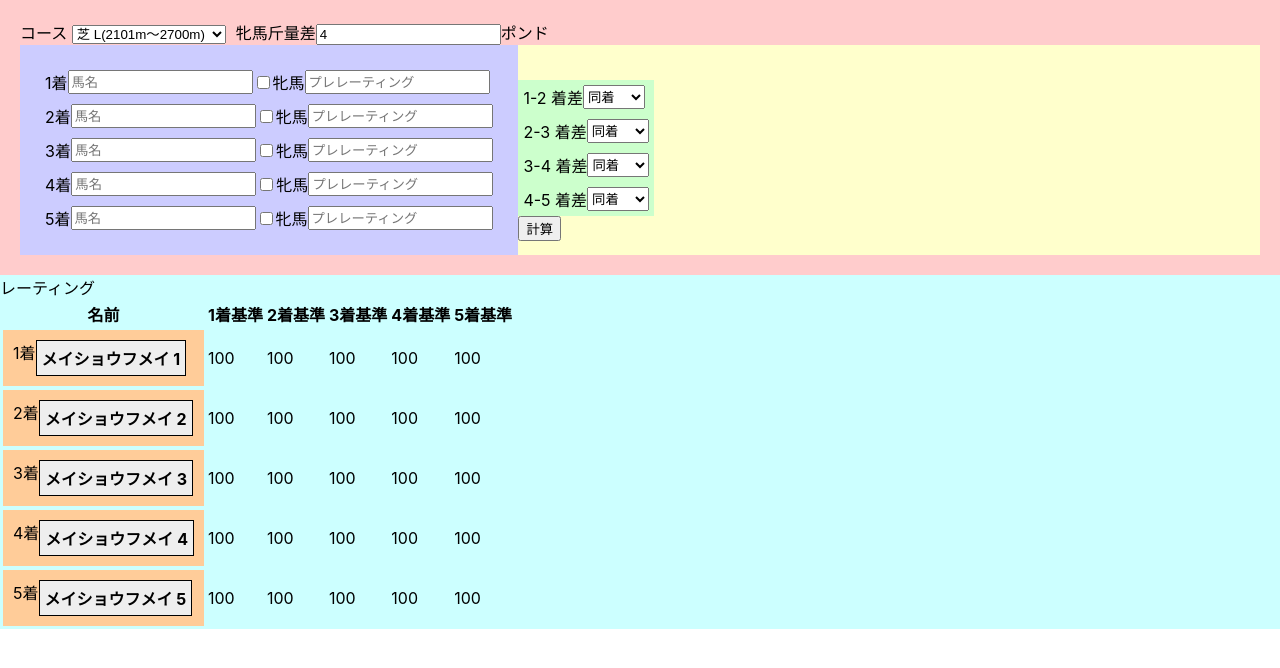
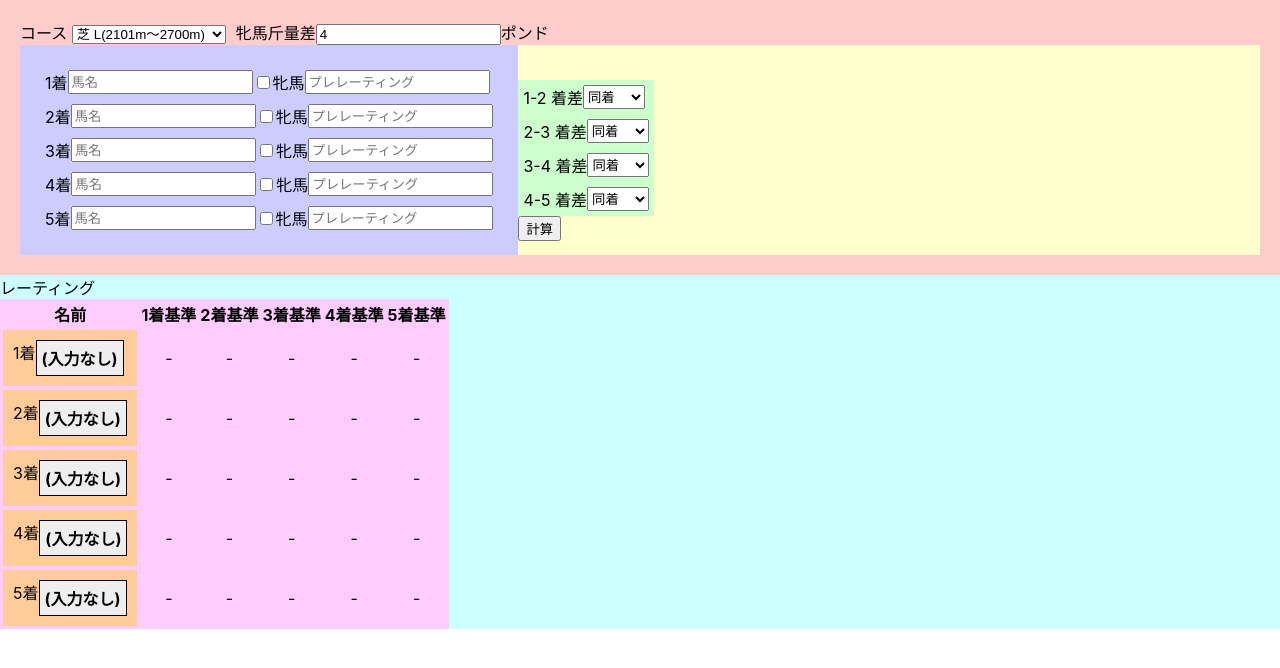
Before and after one commit to 0214sh7/horse-rating-calculator, a React (Create React App) app: page / in a window 1280 px wide. Shown: the top 668 px of the page. Built offline with nearby package versions, Linux system fonts and the light colour scheme.

Commit message:
レーティングの計算を実装

```diff
--- a/src/App.js
+++ b/src/App.js
@@ -3,9 +3,24 @@ import { OutputResult } from './components/outputHorse';
 import React, { useState } from "react";
 import './App.css';
 
+// TODO: handle any size
 // TODO: introduce MUI
 
 function App() {
+
+  const courseRatio = {
+    'tk':3,
+    'ts':2.5,
+    'tm':2,
+    'ti':1.75,
+    'tl':1.5,
+    'te':1,
+    'dk':3,
+    'ds':2.5,
+    'dm':2,
+    'di':1.5,
+    'dl':1,
+  }
 
   const initialSize = 5
   const [size, setSize] = useState(initialSize)
@@ -20,12 +35,78 @@ function App() {
     margin: '0'
   }
 
-  const [horse1, setHorse1] = useState({ ...initialHorse, id: 1 });
-  const [horse2, setHorse2] = useState({ ...initialHorse, id: 2 });
-  const [horse3, setHorse3] = useState({ ...initialHorse, id: 3 });
-  const [horse4, setHorse4] = useState({ ...initialHorse, id: 4 });
-  const [horse5, setHorse5] = useState({ ...initialHorse, id: 5 });
+  const [inputHorse1, setInputHorse1] = useState({ ...initialHorse, id: 1 });
+  const [inputHorse2, setInputHorse2] = useState({ ...initialHorse, id: 2 });
+  const [inputHorse3, setInputHorse3] = useState({ ...initialHorse, id: 3 });
+  const [inputHorse4, setInputHorse4] = useState({ ...initialHorse, id: 4 });
+  const [inputHorse5, setInputHorse5] = useState({ ...initialHorse, id: 5 });
 
+  const [outputHorse1, setOutputHorse1] = useState({ ...initialHorse, id: 1 });
+  const [outputHorse2, setOutputHorse2] = useState({ ...initialHorse, id: 2 });
+  const [outputHorse3, setOutputHorse3] = useState({ ...initialHorse, id: 3 });
+  const [outputHorse4, setOutputHorse4] = useState({ ...initialHorse, id: 4 });
+  const [outputHorse5, setOutputHorse5] = useState({ ...initialHorse, id: 5 });
+
+  var initialRating = []
+  for(var i=0;i<size;i++){
+    initialRating[i] = []
+    for(var j=0;j<size;j++){
+      initialRating[i][j] = '-'
+    }
+  }
+
+  const [newRating, setNewRating] = useState(initialRating);
+
+
+
+  const calculation = () => {
+
+    var distance = Array(size);
+
+    distance[0] = 0
+    distance[1] = distance[0] + Number(inputHorse2.margin)
+    distance[2] = distance[1] + Number(inputHorse3.margin)
+    distance[3] = distance[2] + Number(inputHorse4.margin)
+    distance[4] = distance[3] + Number(inputHorse5.margin)
+
+    var rating = []
+    for(var i=0;i<size;i++){
+      rating[i] = []
+    }
+
+    const ratio = courseRatio[course]
+
+    for(i=0;i<size;i++){
+      rating[i][0] = Number(inputHorse1.prerating) + (inputHorse1.isMare?Number(allowance):0) + ratio * (distance[0]-distance[i])
+      rating[i][1] = Number(inputHorse2.prerating) + (inputHorse2.isMare?Number(allowance):0) + ratio * (distance[1]-distance[i])
+      rating[i][2] = Number(inputHorse3.prerating) + (inputHorse3.isMare?Number(allowance):0) + ratio * (distance[2]-distance[i])
+      rating[i][3] = Number(inputHorse4.prerating) + (inputHorse4.isMare?Number(allowance):0) + ratio * (distance[3]-distance[i])
+      rating[i][4] = Number(inputHorse5.prerating) + (inputHorse5.isMare?Number(allowance):0) + ratio * (distance[4]-distance[i])
+    }
+
+    for(var j=0;j<size;j++){
+      if(inputHorse1.isMare){rating[0][j] -= Number(allowance)}
+      if(inputHorse2.isMare){rating[1][j] -= Number(allowance)}
+      if(inputHorse3.isMare){rating[2][j] -= Number(allowance)}
+      if(inputHorse4.isMare){rating[3][j] -= Number(allowance)}
+      if(inputHorse5.isMare){rating[4][j] -= Number(allowance)}
+    }
+
+    for(i=0;i<size;i++){
+      for(j=0;j<size;j++){
+        rating[i][j] = Math.floor(rating[i][j] + 0.5 + 0.0001)
+        rating[i][j] = String(rating[i][j]) + (i===0?"+α":"")
+      }
+    }
+
+    setOutputHorse1(inputHorse1)
+    setOutputHorse2(inputHorse2)
+    setOutputHorse3(inputHorse3)
+    setOutputHorse4(inputHorse4)
+    setOutputHorse5(inputHorse5)
+    setNewRating(rating)
+
+  }
 
   return (
     <div>
@@ -34,22 +115,19 @@ function App() {
         allowance = {allowance} setAllowance = {setAllowance}
         course = {course} setCourse = {setCourse}
         horses = {[
-          horse1,horse2,horse3,horse4,horse5
+          inputHorse1,inputHorse2,inputHorse3,inputHorse4,inputHorse5
         ]}
         setHorses = {[
-          setHorse1,setHorse2,setHorse3,setHorse4,setHorse5
+          setInputHorse1,setInputHorse2,setInputHorse3,setInputHorse4,setInputHorse5
         ]}
+        calculation={calculation}
       />
       <OutputResult
-        size = {size} setSize = {setSize}
-        allowance = {allowance} setAllowance = {setAllowance}
-        course = {course} setCourse = {setCourse}
+        size = {size}
         horses = {[
-          horse1,horse2,horse3,horse4,horse5
+          outputHorse1,outputHorse2,outputHorse3,outputHorse4,outputHorse5
         ]}
-        setHorses = {[
-          setHorse1,setHorse2,setHorse3,setHorse4,setHorse5
-        ]}
+        rating = {newRating}
       />
     </div>
   );
--- a/src/components/inputHorse.jsx
+++ b/src/components/inputHorse.jsx
@@ -1,6 +1,6 @@
 import React, { useState } from "react";
 
-export function InputResult({size, setSize, allowance, setAllowance, course, setCourse, horses, setHorses}){
+export function InputResult({size, setSize, allowance, setAllowance, course, setCourse, horses, setHorses, calculation}){
     return(
         <div className="inputResult" style={styles.inputResult}>
 
@@ -31,10 +31,7 @@ export function InputResult({size, setSize, allowance, setAllowance, course, set
                     <InputMargin horse = {horses[3]} setHorse={setHorses[3]}/>
                     <InputMargin horse = {horses[4]} setHorse={setHorses[4]}/>
                     <button onClick={ () => {
-                        console.log(size)
-                        console.log(allowance)
-                        console.log(course)
-                        console.log(horses)
+                        calculation()
                     }}>
                         計算
                     </button>
--- a/src/components/outputHorse.jsx
+++ b/src/components/outputHorse.jsx
@@ -1,18 +1,20 @@
-export function ShowData({data}){
+export function ShowData({data,color}){
     return(
-        <div className="ShowData" style={styles.showData}>
+        <div className="ShowData" style={{...styles.showData, color:color}}>
             {data}
         </div>
     );
 };
 
-export function OutputResult({size, setSize, allowance, setAllowance, course, setCourse, horses, setHorses}){
+export function OutputResult({size, horses, rating}){
+
     return(
         <div className="outputResult" style={styles.outputResult}>
             <div>
                 レーティング
             </div>
-            <table className = "outputRating" style={styles.outputRating}>
+            <table className = "outputTable" style={styles.outputTable}>
+                <thead>
                     <tr>
                         <th>名前</th>
                         <th>1着基準</th>
@@ -21,56 +23,50 @@ export function OutputResult({size, setSize, allowance, setAllowance, course, se
                         <th>4着基準</th>
                         <th>5着基準</th>
                     </tr>
+                </thead>
+                <tbody>
                     <tr>
                         <td> <OutputName horse = {horses[0]}/> </td>
-                    <td>100</td>
-                    <td>100</td>
-                    <td>100</td>
-                    <td>100</td>
-                    <td>100</td>
+                        <td> <OutputRating horse = {horses[0]} rating={rating[0][0]}/> </td>
+                        <td> <OutputRating horse = {horses[0]} rating={rating[0][1]}/> </td>
+                        <td> <OutputRating horse = {horses[0]} rating={rating[0][2]}/> </td>
+                        <td> <OutputRating horse = {horses[0]} rating={rating[0][3]}/> </td>
+                        <td> <OutputRating horse = {horses[0]} rating={rating[0][4]}/> </td>
                     </tr>
                     <tr>
                         <td> <OutputName horse = {horses[1]}/> </td>
-                    <td>100</td>
-                    <td>100</td>
-                    <td>100</td>
-                    <td>100</td>
-                    <td>100</td>
+                        <td> <OutputRating horse = {horses[1]} rating={rating[1][0]}/> </td>
+                        <td> <OutputRating horse = {horses[1]} rating={rating[1][1]}/> </td>
+                        <td> <OutputRating horse = {horses[1]} rating={rating[1][2]}/> </td>
+                        <td> <OutputRating horse = {horses[1]} rating={rating[1][3]}/> </td>
+                        <td> <OutputRating horse = {horses[1]} rating={rating[1][4]}/> </td>
                     </tr>
                     <tr>
                         <td> <OutputName horse = {horses[2]}/> </td>
-                    <td>100</td>
-                    <td>100</td>
-                    <td>100</td>
-                    <td>100</td>
-                    <td>100</td>
+                        <td> <OutputRating horse = {horses[2]} rating={rating[2][0]}/> </td>
+                        <td> <OutputRating horse = {horses[2]} rating={rating[2][1]}/> </td>
+                        <td> <OutputRating horse = {horses[2]} rating={rating[2][2]}/> </td>
+                        <td> <OutputRating horse = {horses[2]} rating={rating[2][3]}/> </td>
+                        <td> <OutputRating horse = {horses[2]} rating={rating[2][4]}/> </td>
                     </tr>
                     <tr>
                         <td> <OutputName horse = {horses[3]}/> </td>
-                    <td>100</td>
-                    <td>100</td>
-                    <td>100</td>
-                    <td>100</td>
-                    <td>100</td>
+                        <td> <OutputRating horse = {horses[3]} rating={rating[3][0]}/> </td>
+                        <td> <OutputRating horse = {horses[3]} rating={rating[3][1]}/> </td>
+                        <td> <OutputRating horse = {horses[3]} rating={rating[3][2]}/> </td>
+                        <td> <OutputRating horse = {horses[3]} rating={rating[3][3]}/> </td>
+                        <td> <OutputRating horse = {horses[3]} rating={rating[3][4]}/> </td>
                     </tr>
                     <tr>
                         <td> <OutputName horse = {horses[4]}/> </td>
-                    <td>100</td>
-                    <td>100</td>
-                    <td>100</td>
-                    <td>100</td>
-                    <td>100</td>
+                        <td> <OutputRating horse = {horses[4]} rating={rating[4][0]}/> </td>
+                        <td> <OutputRating horse = {horses[4]} rating={rating[4][1]}/> </td>
+                        <td> <OutputRating horse = {horses[4]} rating={rating[4][2]}/> </td>
+                        <td> <OutputRating horse = {horses[4]} rating={rating[4][3]}/> </td>
+                        <td> <OutputRating horse = {horses[4]} rating={rating[4][4]}/> </td>
                     </tr>
+                </tbody>
             </table>
-            {/* <div className = "outputRating" style={styles.outputRating}>
-                <div style={{display: "flex", flexDirection: "column"}}>
-                    <OutputName place = '1'/>
-                    <OutputName place = '2'/>
-                    <OutputName place = '3'/>
-                    <OutputName place = '4'/>
-                    <OutputName place = '5'/>
-                </div>
-            </div> */}
         </div>
 
     );
@@ -82,9 +78,16 @@ export function OutputName({horse}){
             <div className="place">
                 {horse.id}着
             </div>
-            {/* <input type="text" placeholder="馬名"/> */}
+            <ShowData data={horse.name===""?"(入力なし)":horse.name} color = {(horse.isMare?"red":"black")}/>
+        </div>
+    );
+};
 
-            <ShowData data={"メイショウフメイ "+horse.id}/>
+
+export function OutputRating({horse,rating}){
+    return(
+        <div style = {{color:(horse.isMare?"red":"black")}}>
+            {rating}
         </div>
     );
 };
@@ -100,11 +103,9 @@ const styles = {
         flexDirection: 'row',
         backgroundColor: '#cff',
     },
-    outputRating: {
-        // display: 'flex',
-        // flexDirection: 'row',
-        // padding: '0px 0px 0px 0px',
-        // backgroundColor: '#fcf',
+    outputTable: {
+        textAlign: 'center',
+        backgroundColor: '#fcf',
     },
     outputName: {
         display: 'flex',
```
Lines whose indentation alone changed are shown as unchanged.
